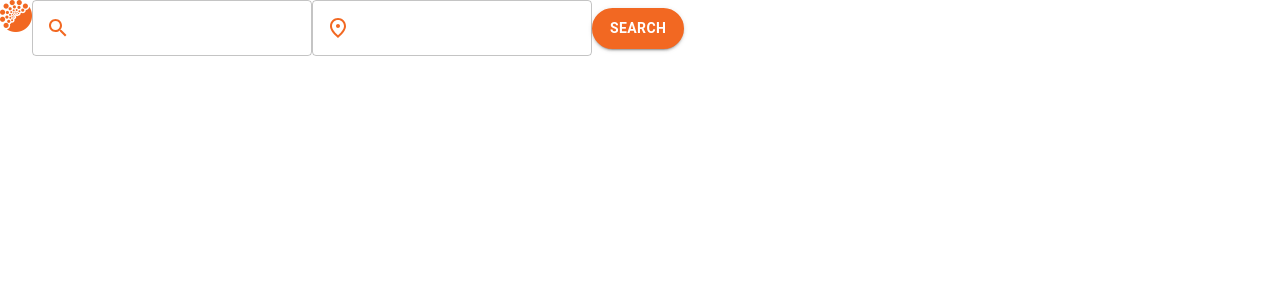
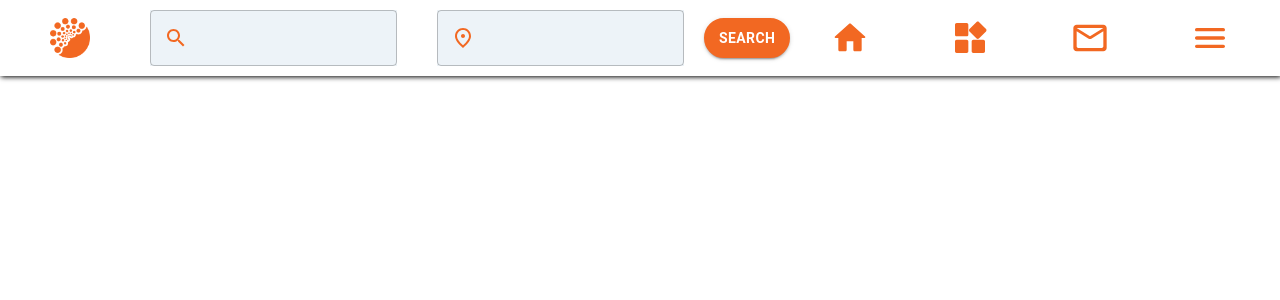
Before and after one commit to jhunel18/ojtconnect-com, a React (Vite) app: page /navigation in a window 1280 px wide. Shown: the top 300 px of the page. Built offline with nearby package versions, Linux system fonts and the light colour scheme.

Commit message:
[Users/jhunel/SignedNavitation]- Add menus and icons

```diff
--- a/src/shared/components/SignedInNavigation.jsx
+++ b/src/shared/components/SignedInNavigation.jsx
@@ -3,14 +3,25 @@ import TextBoxWithIcon from './TextBoxWithIcon'
 import SearchIcon from '@mui/icons-material/Search';
 import FmdGoodOutlinedIcon from '@mui/icons-material/FmdGoodOutlined';
 import ButtonContainedComp from './ButtonContainedComp';
+import { Box } from '@mui/material';
+import HomeRoundedIcon from '@mui/icons-material/HomeRounded';
+import WidgetsRoundedIcon from '@mui/icons-material/WidgetsRounded';
+import MailOutlineRoundedIcon from '@mui/icons-material/MailOutlineRounded';
+import MenuRoundedIcon from '@mui/icons-material/MenuRounded';
 
 const SignedInNavigation = () => {
   return (
     <>
-    <img src="/src/assets/Logo.png" alt="logo" style={{width:"32px", height:"32px"}}></img>
-    <TextBoxWithIcon icon = {<SearchIcon sx={{ color: '#F26822'}}/>} color= "warning"/>
-    <TextBoxWithIcon icon = {<FmdGoodOutlinedIcon sx={{ color: '#F26822' }} />} color= "warning"/>
-    <ButtonContainedComp label = "Search" borderRadius="25px"/>
+    <Box sx ={{backGround:"#FFF", boxShadow:"1px 1px 5px #000", padding:"10px", display:"flex", alignItems:"center", justifyContent:"center"}}>
+      <img src="/src/assets/Logo.png" alt="logo" style={{width:"40px", height:"40px", margin:"0px 40px"}}></img>
+        <TextBoxWithIcon icon = {<SearchIcon sx={{ color: '#F26822'}}/>} color= "warning" />
+        <TextBoxWithIcon icon = {<FmdGoodOutlinedIcon sx={{ color: '#F26822' }} />} color= "warning" />
+        <ButtonContainedComp label = "Search" borderRadius="25px"/>
+        <HomeRoundedIcon sx={{ color: '#F26822', fontSize:"40px", margin:"0px 40px"}}/>
+        <WidgetsRoundedIcon sx={{ color: '#F26822', fontSize:"40px", margin:"0px 40px"}}/>
+        <MailOutlineRoundedIcon sx={{ color: '#F26822', fontSize:"40px", margin:"0px 40px"}}/>
+        <MenuRoundedIcon sx={{ color: '#F26822', fontSize:"40px", margin:"0px 40px"}}/>
+      </Box>
     </>
   )
 }
--- a/src/shared/components/TextBoxWithIcon.jsx
+++ b/src/shared/components/TextBoxWithIcon.jsx
@@ -17,6 +17,7 @@ const TextBoxWithIcon = ({icon, color}) => {
         }}
         variant="outlined"
         color = {color}
+        sx={{margin:"0px 20px", backgroundColor:"#edf3F8"}}
       />
   )
 }
```
